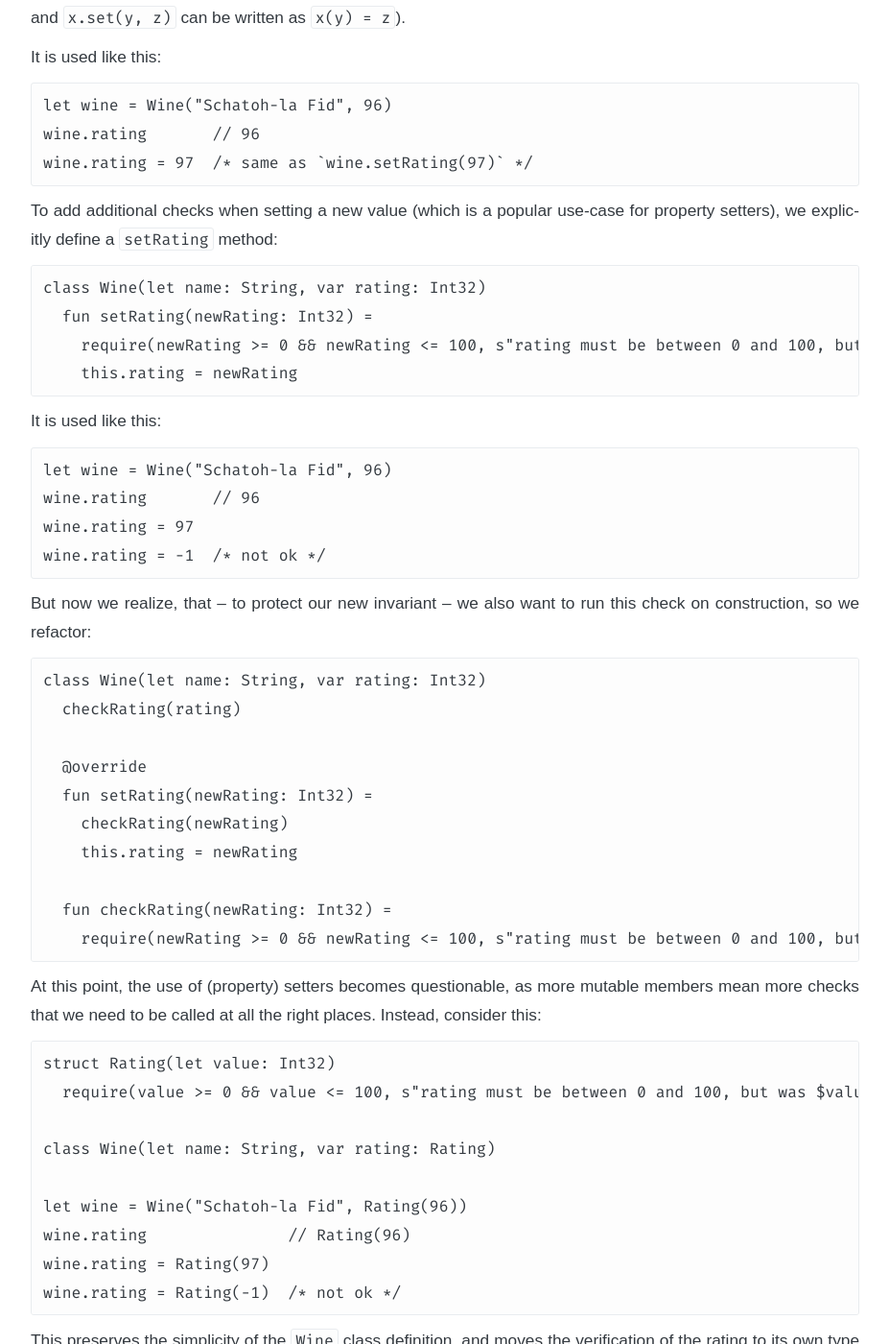
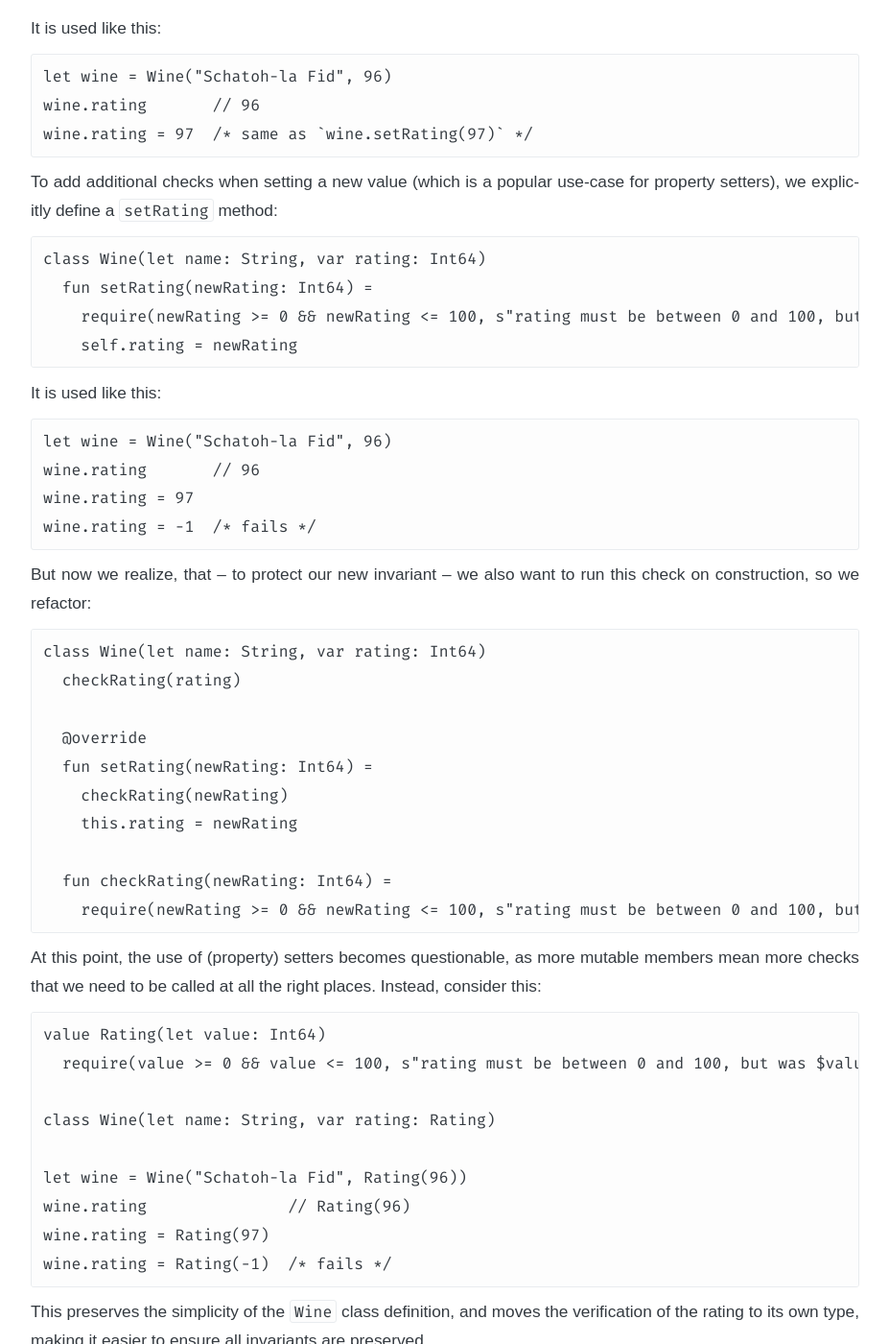
Before and after one commit to soc/soc.me, a Jekyll site: the page built from _languages/fields-methods-properties-pick-two.md, in a window 1280 px wide and 1400 px high, scrolled down 3682 px. Shown: the whole window at 96% size, without its empty margins (176-1103 px from the left). Built offline with Jekyll 4.4.1, drawn with Linux system fonts in a browser that asks for light colours; some web fonts are replaced; some of the changed text lies outside the part shown.

Commit message:
improve wording and examples in properties article

````diff
--- a/_languages/fields-methods-properties-pick-two.md
+++ b/_languages/fields-methods-properties-pick-two.md
@@ -5,7 +5,7 @@
 redirect_from: "languages/stop-building-languages-with-properties"
 ---
 
-_**TL;DR:** Properties are a hack employed to retrofit "nice" syntax into languages that already shipped with fields and methods. Instead, design language rules for fields and methods that get deliver the same (or more) benefits – at a lower price!_
+_**TL;DR:** Properties are a hack employed to retrofit "nice" syntax into languages that already shipped with fields and methods. Instead, design the language to deliver the same (or more) benefits with fields!_
 
 #### Why do properties exist?
 
@@ -84,7 +84,7 @@
   fun lastName:  String = this.name.split(" ").get(1)
 ```
 
-Usage:
+... and its usage:
 
 ```
 let person = Person("Jane Doe")
@@ -99,18 +99,18 @@
 class Person(name: String)
   @private
   let _name: String = name
-  fun name: String = this._name
+  fun name: String = self._name
   ... /* other methods, as in the last example */
 ```
 
-If the `Person` class definition is changed to contain two fields and one method ...
+If the `Person` class definition was now changed to contain two fields and one method ...
 
 ```
 class Person(let firstName: String, let lastName: String)
   fun name: String = this.firstName + " " + this.lastName
 ```
 
-... the usage stays the same, despite the implementation changing completely:
+... code using the class should not require changes, except adjusting the constructor call:
 
 ```
 let person = Person("Jane", "Doe")
@@ -120,7 +120,7 @@
 ```
 
 Still, users of the class can see what's happening when they access `Person`'s members,
-because the IDE can use different colors to mark fields (`let`) and methods (`fun`).
+because the IDE can use different colors to mark fields (keyword `let`) and methods (keyword `fun`).
 
 #### How to replace property setters with fields and methods?
 
@@ -128,21 +128,21 @@
 let's review an example that demonstrates how property setters can also be replaced with fields and functions:
 
 ```
-class Wine(let name: String, var rating: Int32)
+class Wine(let name: String, var rating: In64)
 ```
 
 As a mental model, a desugared encoding of `Wine`'s `rating` variable could look like this:
 
 ```
-class Wine(let name: String, rating: Int32)
+class Wine(let name: String, rating: Int64)
   @private
-  let _rating: Int32 = rating
-  fun rating: Int32 = this._rating
-  fun setRating(newRating: Int32) = this._rating = newRating
+  var _rating: Int64 = rating
+  fun rating: Int64 = self._rating
+  fun setRating(newRating: Int64) = self._rating = newRating
 ```
 
-We use `setRating`, but instead of special property syntax `set;` or a `@setter("rating")` annotation,
-we define some slight syntactic sugar for methods starting with `set`:
+Instead of a special property syntax like `set;` or a `@setter("rating")` annotation,
+it's possible to define some slight syntactic sugar for methods starting with `set`:
 
 > `x.setY(z)` can be written as `x.y = z`
 
@@ -161,10 +161,10 @@
 we explicitly define a `setRating` method:
 
 ```
-class Wine(let name: String, var rating: Int32)
-  fun setRating(newRating: Int32) =
+class Wine(let name: String, var rating: Int64)
+  fun setRating(newRating: Int64) =
     require(newRating >= 0 && newRating <= 100, s"rating must be between 0 and 100, but was $newRating")
-    this.rating = newRating
+    self.rating = newRating
 ```
 
 It is used like this:
@@ -173,22 +173,22 @@
 let wine = Wine("Schatoh-la Fid", 96)
 wine.rating       // 96
 wine.rating = 97
-wine.rating = -1  /* not ok */
+wine.rating = -1  /* fails */
 ```
 
 But now we realize, that – to protect our new invariant – we also want to run this check on construction,
 so we refactor:
 
 ```
-class Wine(let name: String, var rating: Int32)
+class Wine(let name: String, var rating: Int64)
   checkRating(rating)
 
   @override
-  fun setRating(newRating: Int32) =
+  fun setRating(newRating: Int64) =
     checkRating(newRating)
     this.rating = newRating
 
-  fun checkRating(newRating: Int32) =
+  fun checkRating(newRating: Int64) =
     require(newRating >= 0 && newRating <= 100, s"rating must be between 0 and 100, but was $newRating")
 ```
 
@@ -196,7 +196,7 @@
 checks that we need to be called at all the right places. Instead, consider this:
 
 ```
-struct Rating(let value: Int32)
+value Rating(let value: Int64)
   require(value >= 0 && value <= 100, s"rating must be between 0 and 100, but was $value")
 
 class Wine(let name: String, var rating: Rating)
@@ -204,11 +204,11 @@
 let wine = Wine("Schatoh-la Fid", Rating(96))
 wine.rating               // Rating(96)
 wine.rating = Rating(97)
-wine.rating = Rating(-1)  /* not ok */
+wine.rating = Rating(-1)  /* fails */
 ```
 
 This preserves the simplicity of the `Wine` class definition, and moves the verification of the rating
-to its own type that makes it trivial to ensure all invariants are preserved.
+to its own type, making it easier to ensure all invariants are preserved.
 
 #### What about method references?
 
@@ -235,7 +235,7 @@
 2. Explicit lambda syntax
 
     Instead of dealing with type inference and ambiguity, `person.firstName` could be specified to always evaluate,
-    using a lambda for `bar`.
+    requiring the use of a lambda for `bar`.
     ```
     fun bar(f: () => String) = ...
     bar(() => person.firstName)
@@ -243,13 +243,13 @@
 
 3. Reference syntax
 
-    Specific syntax could be introduced to create references from methods:
+    Special syntax could be introduced to create references from methods:
     ```
     fun bar(f: () => String) = ...
     bar(person::firstName)
     ```
     This approach is especially interesting if the language has other program elements for which a "reference" syntax
-    could also be beneficial and could replace special constructs like Java's `String.class` or C#'s `typeof(String)`.
+    could also be beneficial, as it could replace special constructs like Java's `String.class` or C#'s `typeof(String)`.
 
 #### Coda
 
````
Also changed, not shown: other parts of _languages/fields-methods-properties-pick-two.md (+2 -2 lines).
